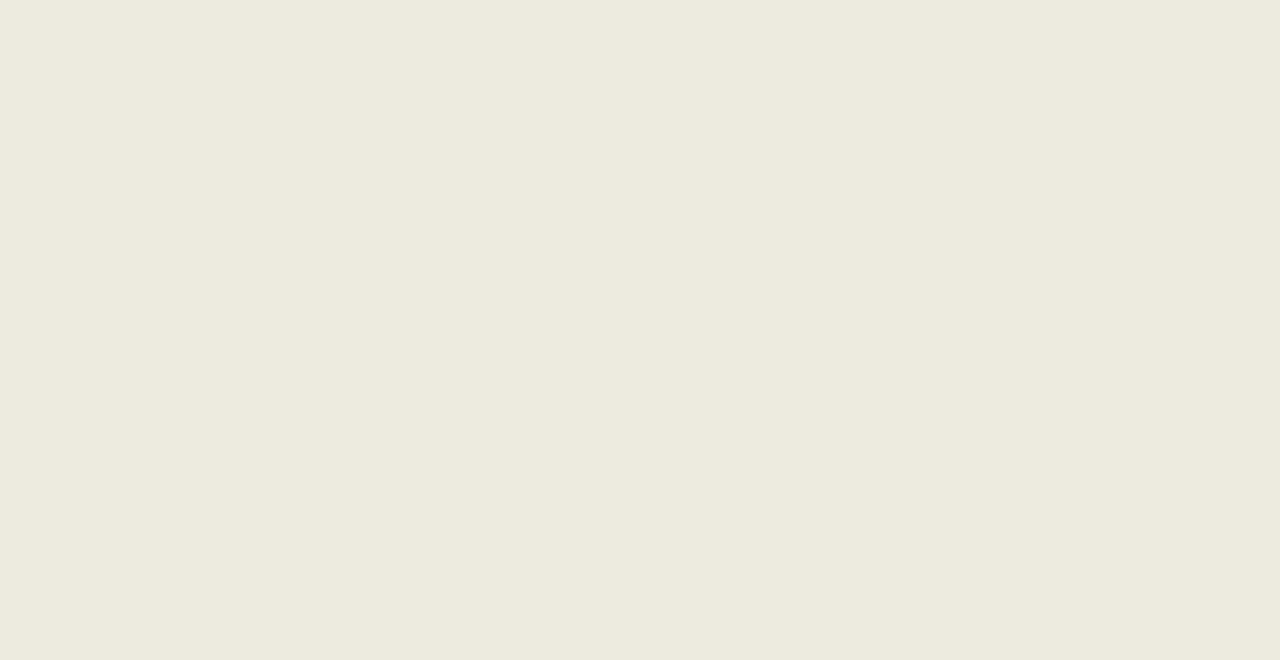
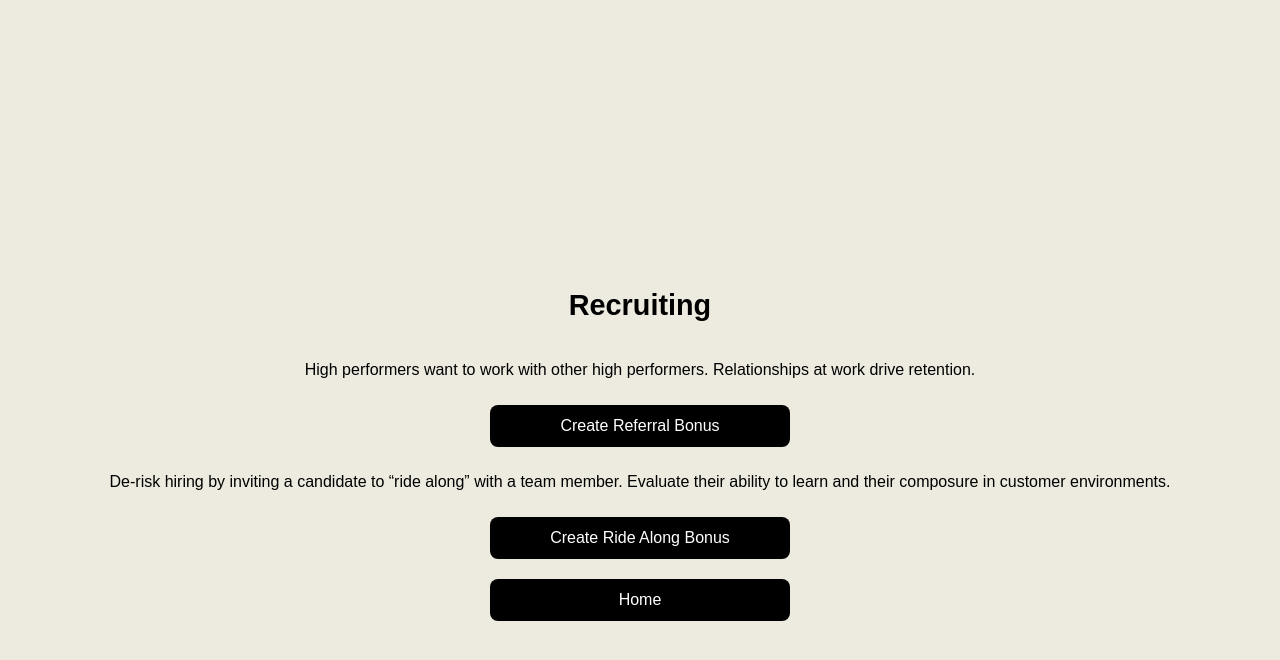
Before and after one commit to flavsdotcom/fieldpay-proto, a React (Create React App) app: page / in a window 1280 px wide. Both pictures are taken after a click on the button "Recruiting". Shown: the top 660 px of the page. Built offline with nearby package versions, Linux system fonts and the light colour scheme.

Commit message:
Fixed Recruiting Pane Navigation

```diff
--- a/src/App.js
+++ b/src/App.js
@@ -30,6 +30,7 @@ const App = () => {
   return (
     <div>
       {activePage === "home" && <AdminHome setActivePage={setActivePage} />}
+      {activePage === "recruiting" && <Recruiting setActivePage={setActivePage} />}
       {activePage === "teamwork" && <Teamwork setActivePage={setActivePage} />}
       {activePage === "coverage-request" && <CreateCoverageRequest setActivePage={setActivePage} requests={requests} setRequests={setRequests} />}
       {activePage === "active-requests" && <ActiveRequests setActivePage={setActivePage} requests={requests} />}
@@ -39,4 +40,17 @@ const App = () => {
   );
 };
 
+const Recruiting = ({ setActivePage }) => {
+  return (
+    <div className="app-container">
+      <h2 className="top-third">Recruiting</h2>
+      <p className="info-text">High performers want to work with other high performers. Relationships at work drive retention.</p>
+      <Button className="custom-button" onClick={() => setActivePage("referral-bonus")}>Create Referral Bonus</Button>
+      <p className="info-text">De-risk hiring by inviting a candidate to “ride along” with a team member. Evaluate their ability to learn and their composure in customer environments.</p>
+      <Button className="custom-button" onClick={() => setActivePage("ride-along-bonus")}>Create Ride Along Bonus</Button>
+      <Button className="custom-button" onClick={() => setActivePage("home")}>Home</Button>
+    </div>
+  );
+};
+
 export default App;
```
